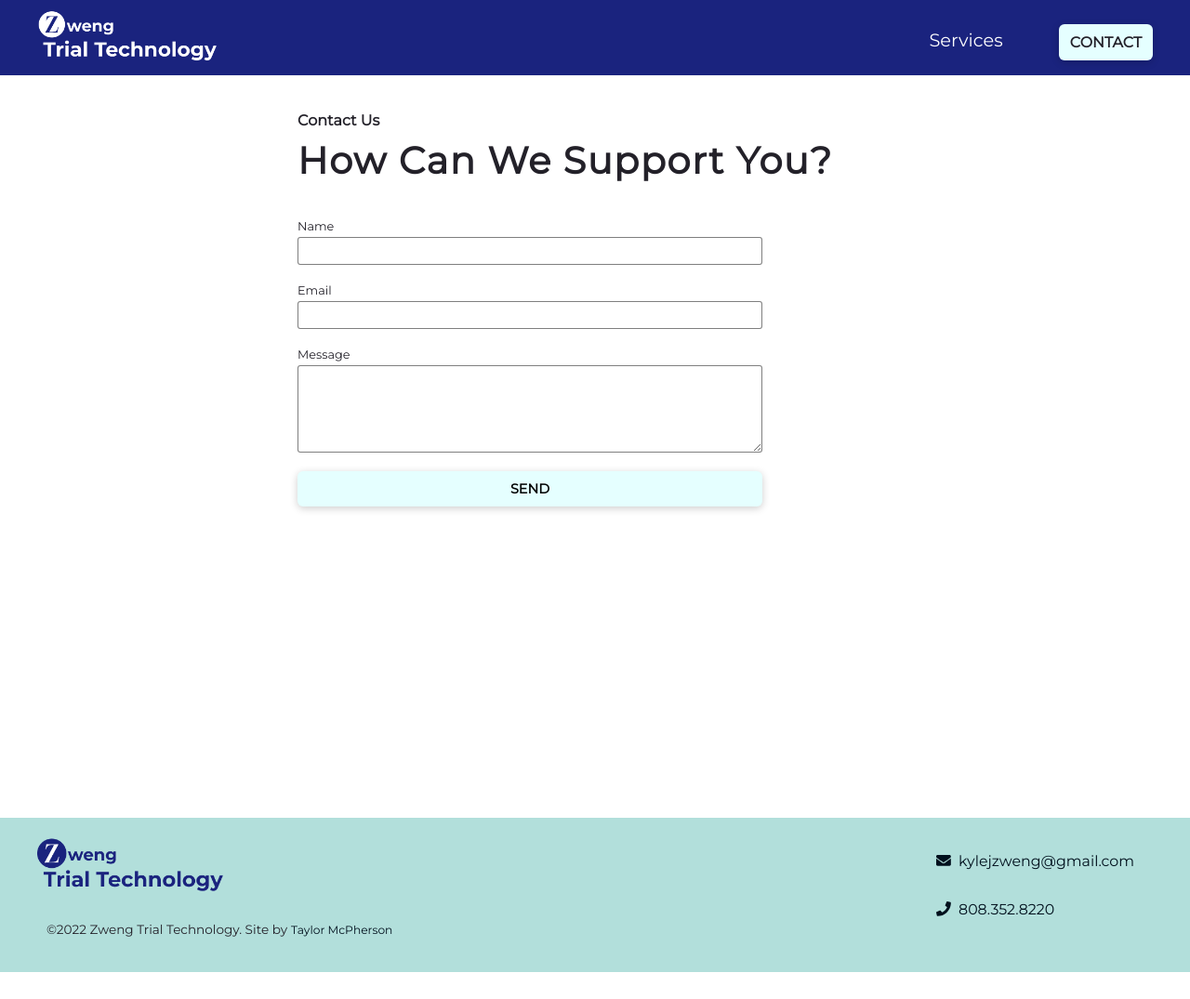
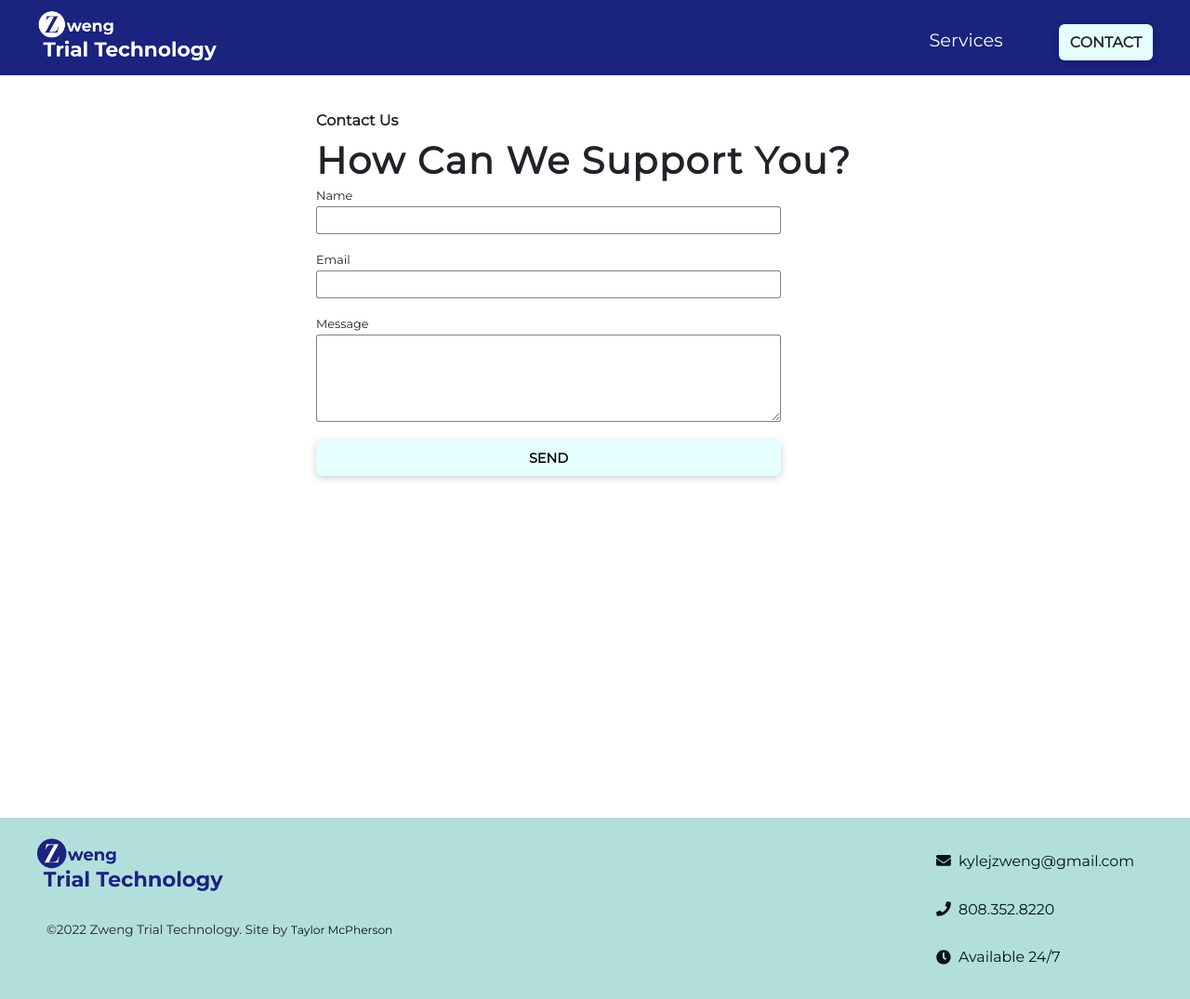
Before and after one commit to taylormcpherson/trial-tech, a Gatsby site: page /contact in a window 1280 px wide. Shown: the whole page at 93% size. Before the commit the page ends 1046 px from the top, so only its background shows below. Built offline with nearby package versions, Linux system fonts and the light colour scheme; Gatsby itself is replaced by a stand-in of ours.

Commit message:
Copy updates, footer updates.

```diff
--- a/src/components/footer.js
+++ b/src/components/footer.js
@@ -1,6 +1,6 @@
 import * as React from 'react'
 import { FontAwesomeIcon } from "@fortawesome/react-fontawesome"
-import { faEnvelope, faPhone } from '@fortawesome/free-solid-svg-icons'
+import { faEnvelope, faPhone, faClock } from '@fortawesome/free-solid-svg-icons'
 import Logo from '../images/logo.png'
 
 
@@ -48,6 +48,17 @@ const Footer = () => {
                     &nbsp; 808.352.8220
                 </a>
            </li>
+           <li className='footer__list-item'>
+                <a className="footer__link link__primary"
+                    href="tel:+01-808-352-8220"
+                    rel="nofollow noreferrer"
+                    target="_blank"
+                    aria-label="LinkedIn."
+                >
+                    <FontAwesomeIcon icon={faClock} />
+                    &nbsp; Available 24/7
+                </a>
+           </li>
         </ul>
     </footer>
   )
--- a/src/styles/components/footer.scss
+++ b/src/styles/components/footer.scss
@@ -2,11 +2,13 @@ $medium-screens: '767px';
 $large-screens: '990px';
 
 .footer {
+    display: flex;
+    flex-direction: column-reverse;
     padding: 20px 40px;
     background-color: #b2dfdb;
 
-    @media (min-width: $large-screens) {
-        display: flex;
+    @media (min-width: $medium-screens) {
+        flex-direction: row;
         justify-content: space-between;
         align-items: flex-start;
     }
@@ -25,21 +27,22 @@ $large-screens: '990px';
     margin-left: 4px;
 }
 
-
 .footer__list {
     display: flex;
     flex-direction: column;
     gap: 20px;
     list-style: none;
     margin: 0;
+    margin-bottom: 20px;
     padding: 0;
-    padding-top: 10px;
-    border-top: 1px solid rgba(35, 33, 41, .5);
+    padding-bottom: 10px;
+    border-bottom: 1px solid rgba(35, 33, 41, .5);
 
 
-    @media (min-width: $large-screens) {
+    @media (min-width: $medium-screens) {
+        margin: 0;
         padding: 10px 20px;
-        border-top: none;
+        border-bottom: none;
     }
 }
 
--- a/src/styles/pages/contact.scss
+++ b/src/styles/pages/contact.scss
@@ -2,14 +2,13 @@ $medium-screens: '767px';
 $large-screens: '990px';
 
 .contact__section {
-    max-width: 800px;
+    max-width: 600px;
     min-height: calc(100vh - 163px);
     margin: auto;
     padding: 0 40px 40px 40px;
 
     @media (min-width: $large-screens)  {
         min-height: calc(100vh - 80px);
-        max-width: 50vw;
     }
 }
 
--- a/src/styles/pages/work.scss
+++ b/src/styles/pages/work.scss
@@ -27,12 +27,18 @@ $large-screens: '990px';
 .work__intro-title {
     font-size: 22px;
     line-height: 32px;
+    margin-bottom: 0;
 
     @media (min-width: $medium-screens)  {
         font-size: 40px;
         line-height: 60px;
         letter-spacing: 1.5px;
     }
+}
+
+.work__intro-desc {
+    font-size: 1.3em;
+    margin-bottom: 40px;
 }
 
 .work__services {
```
Also changed, not shown: src/pages/index.js (+10 -4 lines).
